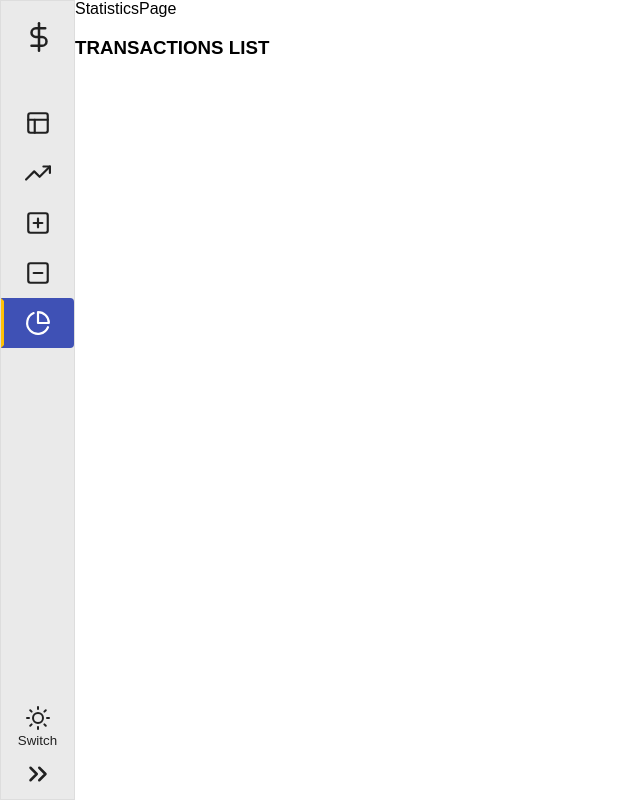
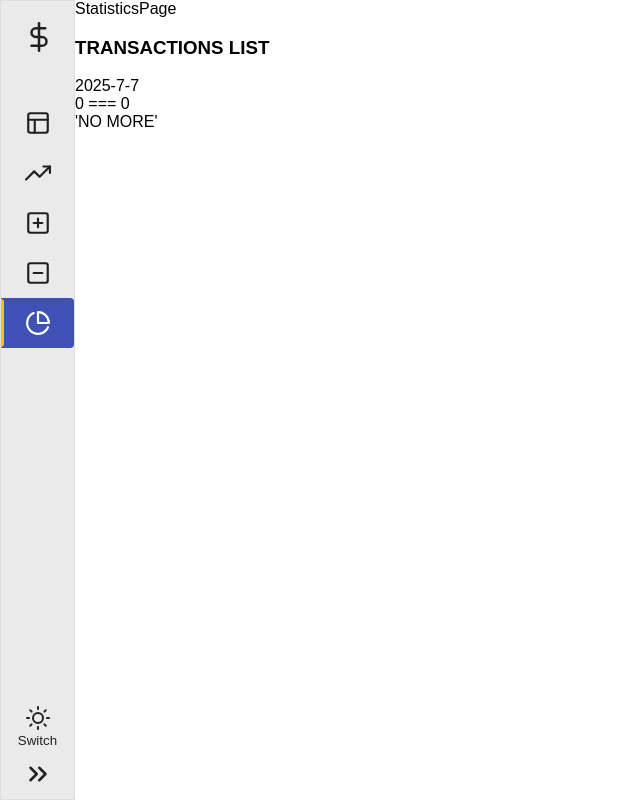
Before and after one commit to alexanderivanov2/budget-app, a React (Vite) app: page /statistics in a window 1280 px wide. Shown: the whole page, without its empty margins (0-640 px from the left). Built offline with nearby package versions, Linux system fonts and the light colour scheme.

Commit message:
add new extract hook in trasnaction list

```diff
--- a/src/pages/statistics/components/TransactionsList.tsx
+++ b/src/pages/statistics/components/TransactionsList.tsx
@@ -1,41 +1,26 @@
 import { useDataContext } from "../../../context/DataContext";
-import type { Data } from "../../../context/types/DataContextTypes";
 import { getYearMonthDay } from "../../../utils/dateUtils";
-import TransactionListMonths from "./TransactionListMonths";
-
-const getAvailableYears = (year: number, data: Data) => {
-    let yearCheck = year;
-    const availableYears = [];
-    while (yearCheck >= 2000) {
-        data[yearCheck] ? availableYears.push(yearCheck) : ''
-        yearCheck--;
-    }
-
-    return availableYears;
-}
-
-const getMergeDates = (firstDates: number[], secondDate: number[]) => {
-    return Array.from(new Set([...firstDates, ...secondDate])).sort((a, b) => b - a);
-};
+import useExtractAllTransactions from "../hooks/useExtractAllTransactions";
 
 const TransactionList: React.FC = () => {
-    const { incomeData, expenseData } = useDataContext();
-    const { year, month } = getYearMonthDay(new Date());
-    const startYear = year;
-    const startMonth = month;
-    const income = getAvailableYears(year, incomeData)
-    const expense = getAvailableYears(year, expenseData)
-    const mergedYears = getMergeDates(income, expense);
+    const { transactions } = useDataContext();
+    const initialDate = getYearMonthDay(new Date());
+    const { extractedData, dateCursor, collectNewExtractData } = useExtractAllTransactions(initialDate);
+
 
     return (
         <div className="statistics-transactions-list">
             <h3>TRANSACTIONS LIST</h3>
-            {mergedYears.map((year) => {
-                return (<div key={year}>
-                    <h4>{year} </h4>
-                    <TransactionListMonths year={year} startMonth={year === startYear ? startMonth : 12} />
-                </div>)
-            })}
+            <div>
+                <p>{dateCursor.current.year}-{dateCursor.current.month}-{dateCursor.current.day}</p>
+            </div>
+            <div>
+                {extractedData.map((data, i) => <div key={data.id}>#{i} = {data.id}: {new Date(data.date).toLocaleDateString()}</div>)}
+            </div>
+            <p>{Object.keys(transactions).length} === {extractedData.length}</p>
+            {Object.keys(transactions).length === extractedData.length ? <p>'NO MORE'</p> :
+                <button onClick={collectNewExtractData}>NEW LIST</button>
+            }
         </div>
     )
 }
```
